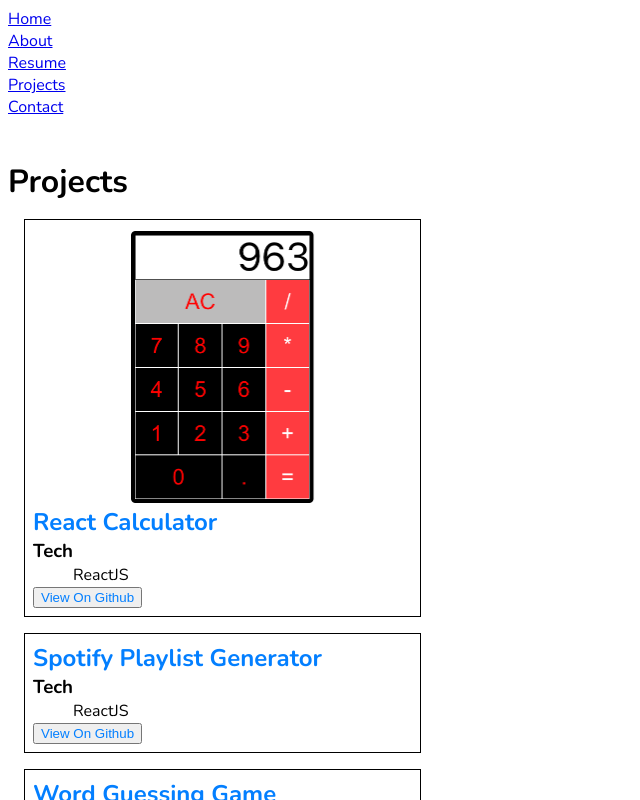
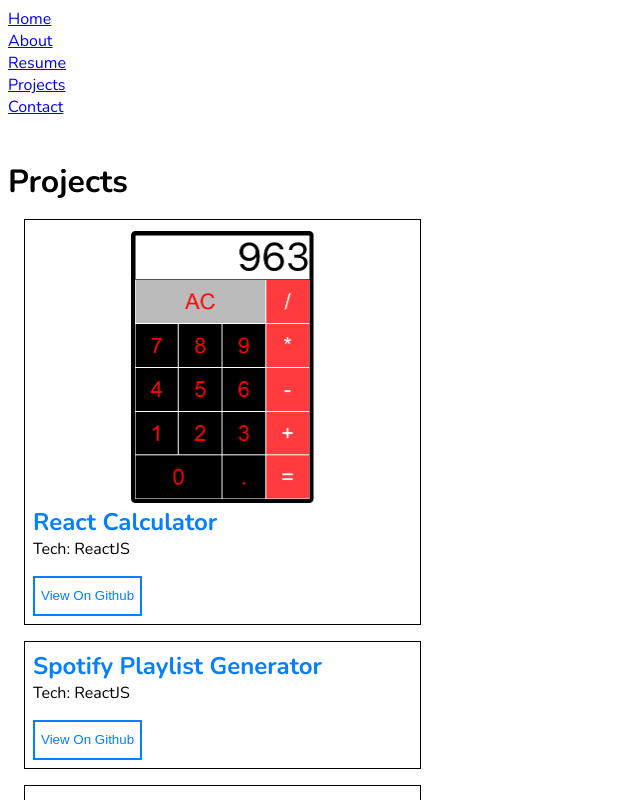
Before and after one commit to mkydd/react-portfolio, a React (Create React App) app: page /projects in a window 1280 px wide. Shown: the top 800 px of the page, without its empty margins (0-640 px from the left). Built offline with nearby package versions, Linux system fonts and the light colour scheme.

Commit message:
Projects page: add github links to projects

```diff
--- a/src/components/Projects.js
+++ b/src/components/Projects.js
@@ -16,9 +16,19 @@ function Projects() {
                   {project.img ? <img src={project.img} alt={project.name} /> : null}
                 </div>
                 <h2>{project.name}</h2>
-                <h3>Tech</h3>
-                <ul>
-                  {project.tech.map(techItem => <li key={`${project.name}-${techItem}`}>{techItem}</li>)}
+                {/* <div className="tech">
+                  <p>Tech:</p>
+                  {project.tech.map(techItem => <p>{techItem}</p>)}
+                </div> */}
+                <ul className='tech'>
+                  <p>Tech:&nbsp;</p>
+                  {project.tech.map((techItem, index) => {
+                    if (index === project.tech.length - 1)
+                      return <li key={`${project.name}-${techItem}`}>{techItem}</li>
+                    else
+                      return <li key={`${project.name}-${techItem}`}>{techItem},&nbsp;</li>
+                  }
+                    )}
                 </ul>
               </li>
               <a
--- a/src/styles/styles.css
+++ b/src/styles/styles.css
@@ -174,8 +174,18 @@ body {
     display: flex;
     justify-content: center;
 }
+
 .project .project-link-button {
     color: #037fff;
+    background-color: white;
+    border: 2px solid #037fff;
+    height: 2.5rem;
+    margin-top: 1rem;
+}
+
+.project .tech {
+    display: flex;
+    padding: 0;
 }
 
 .project img {
```
